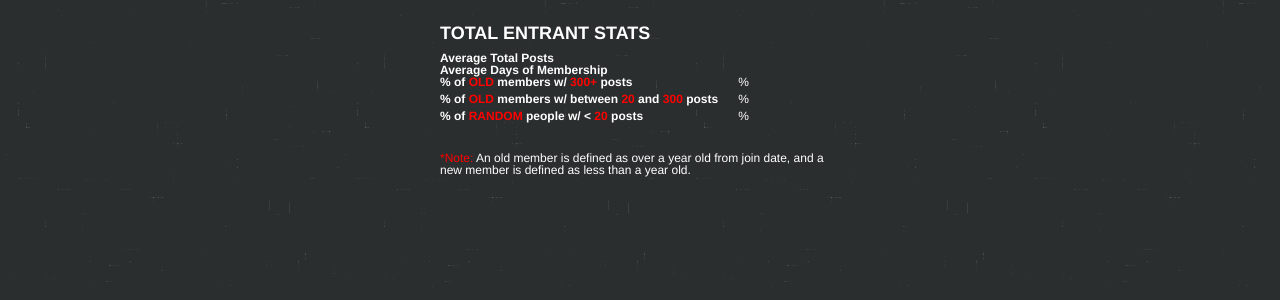
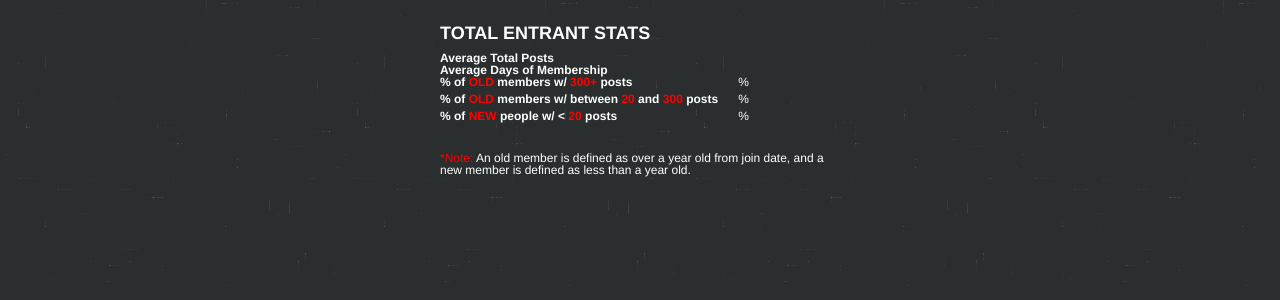
Before and after one commit to jayd3e-archive/BetaShocker, a Python web app: template betashock/templates/index.mako in a window 1280 px wide. Shown: the part 489-789 px from the top of the page. Run offline with Mako, Linux system fonts and the light colour scheme; the template is opened without the code that fills it, so the values that code supplies are empty.

Commit message:
Changed the word RANDOM to NEW in index.mako

```diff
--- a/betashock/templates/index.mako
+++ b/betashock/templates/index.mako
@@ -43,7 +43,7 @@
 			<td>${entrant_perc_old_20}%</td>
 		</tr>
 		<tr>
-			<th>% of <font color="red">RANDOM</font> people w/ < <font color="red">20</font> posts</th>
+			<th>% of <font color="red">NEW</font> people w/ < <font color="red">20</font> posts</th>
 			<td>${entrant_perc_random}%</td>
 		</tr>
 	</table>
```
